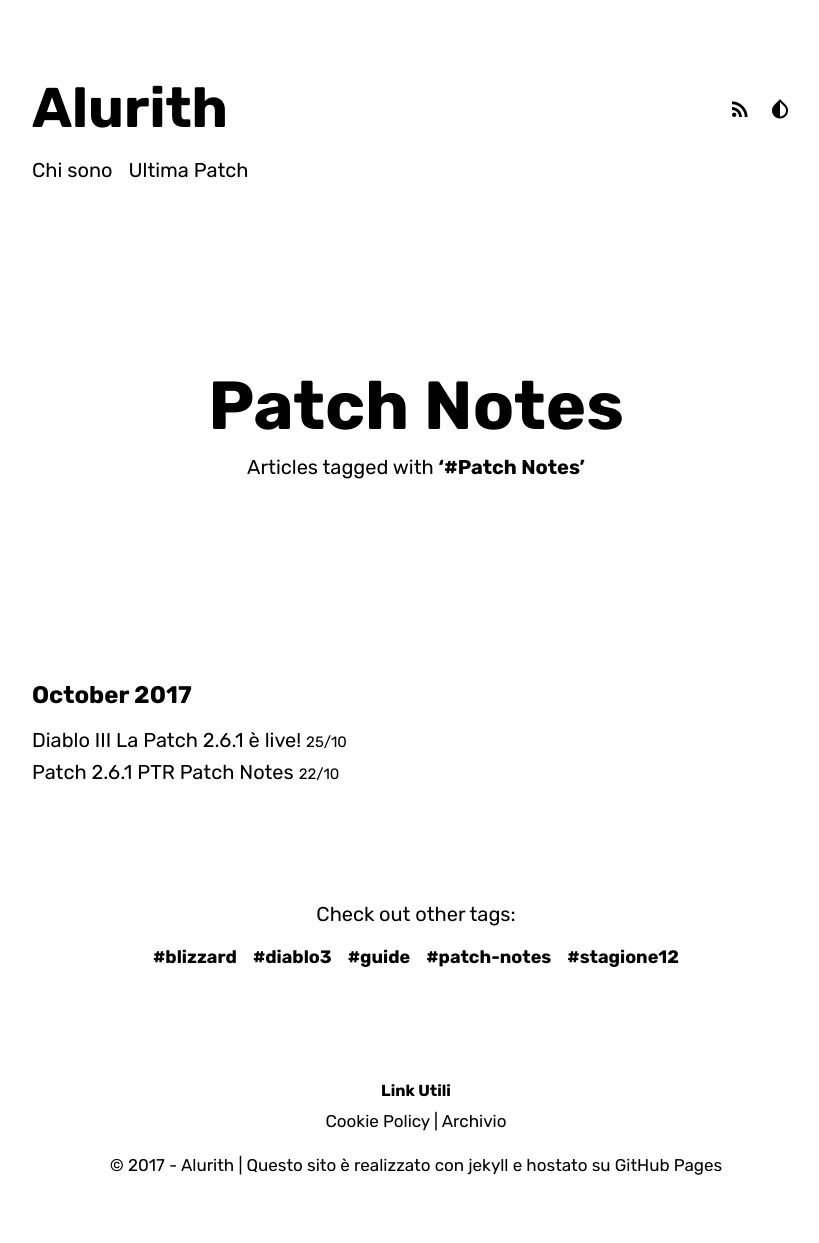
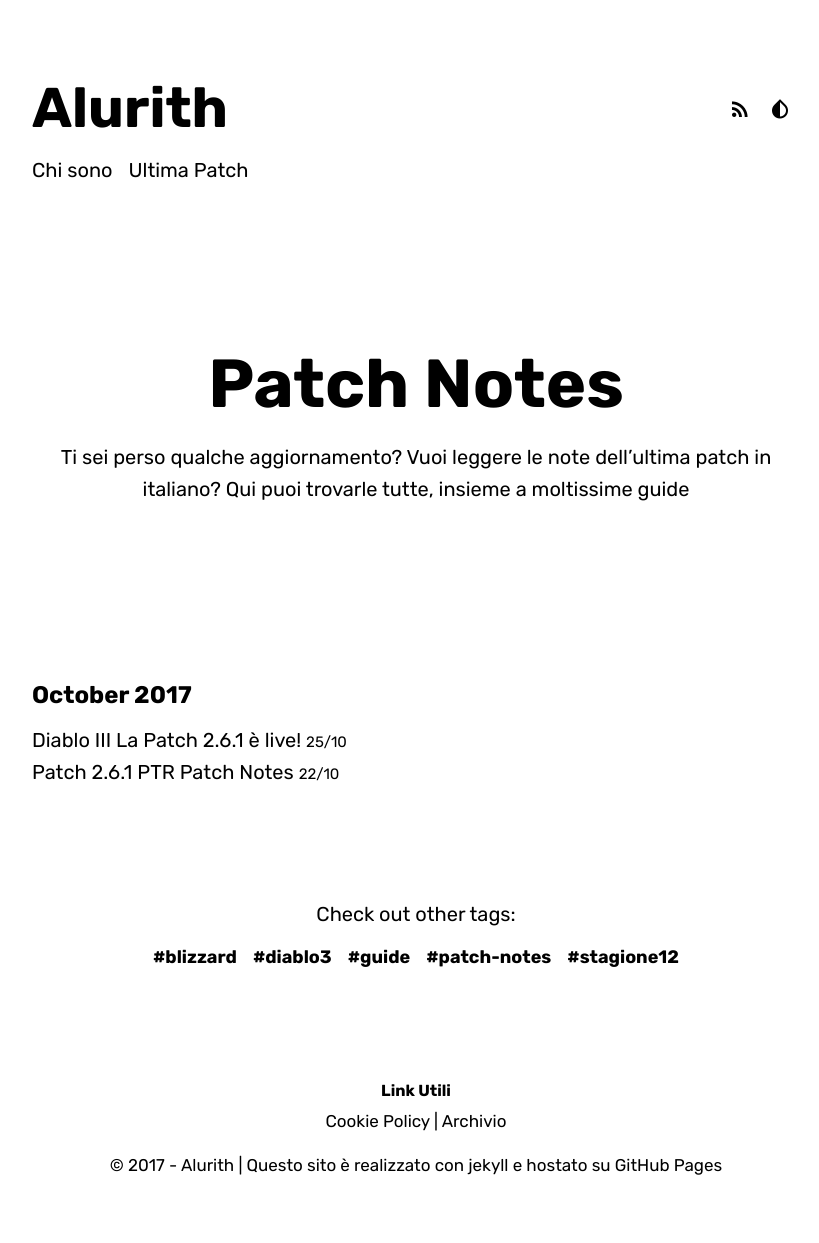
Before and after one commit to Alurith/alurith.github.io, a Jekyll site: the page built from _my_tags/patch-notes.md, in a window 1280 px wide. Shown: the whole page, without its empty margins (224-1043 px from the left). Built offline with Jekyll 4.4.1, drawn with Linux system fonts in a browser that asks for light colours; some web fonts are replaced; a script that is not in the unit is left out; comment, search, counter and statistics services are not loaded.

```diff
--- a/_my_tags/patch-notes.md
+++ b/_my_tags/patch-notes.md
@@ -1,4 +1,6 @@
 ---
 slug: patch-notes
 name: Patch Notes
+description: >
+  Ti sei perso qualche aggiornamento? Vuoi leggere le note dell'ultima patch in italiano? Qui puoi trovarle tutte, insieme a moltissime guide
 ---
```
Also changed, not shown: _my_tags/diablo3.md (+2 -0 lines), _my_tags/guide.md (+1 -1 lines).
